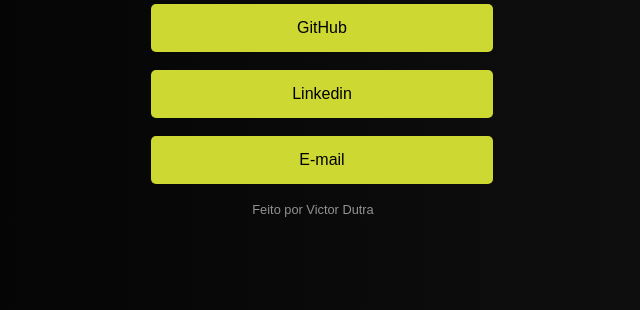
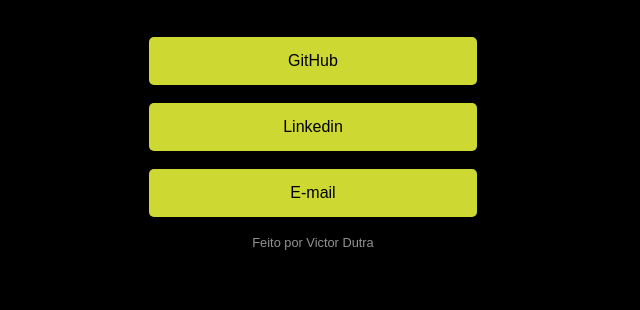
Before and after one commit to VictorPDutra/mylinks, a plain HTML site: page index.html in a window 1280 px wide. Shown: the part 490-800 px from the top of the page, without its empty margins (327-967 px from the left). Drawn offline with Linux system fonts and the light colour scheme.

Commit message:
Ajuste final
Ajuste de posicionamento do container principal.

```diff
--- a/style.css
+++ b/style.css
@@ -1,14 +1,15 @@
 * {
+    padding: 0;
     margin: 0;
-    padding: 0;
+    box-sizing: border-box;
 }
 
-
-
 body {
-    background-color: black;
+    align-items: center;
+    display: flex;
+    min-height: 100vh;
+    background-color: #000;
     font-family: sans-serif;
-    background-image: linear-gradient(to right,black,rgba(34, 34, 34, 0.562));
 }
 
 img {
@@ -19,9 +20,8 @@
 
 h1 {
     color: rgb(255, 255, 255);
-    margin-top: 31px;
+    margin-top: 40px;
     margin-bottom: 8px;
-
 }
 
 p {
@@ -29,14 +29,12 @@
 }
 
 ul {
-    margin-top: 35px;
-    margin-left: 18px;
+    margin-top: 40px;
 }
 
 li {
     margin-bottom: 18px;
     list-style: none;
-
 }
 
 a {
@@ -50,9 +48,9 @@
 }
 
 a:hover {
-    background-color: #8f9717;
-    color: rgb(0, 0, 0);
-    font-size: 105%;
+    text-decoration: underline;
+    transform: scale(1.1);
+    transition: .3s;
 }
 
 footer {
@@ -61,10 +59,9 @@
 }
 
 .container {
+    background-color: #000;
     width: 360px;
+    margin: 0 auto;
+    padding: 16px;
     text-align: center;
-    margin-top: 41px;
-    margin-left: auto;
-    margin-right: auto;
-
 }
```
